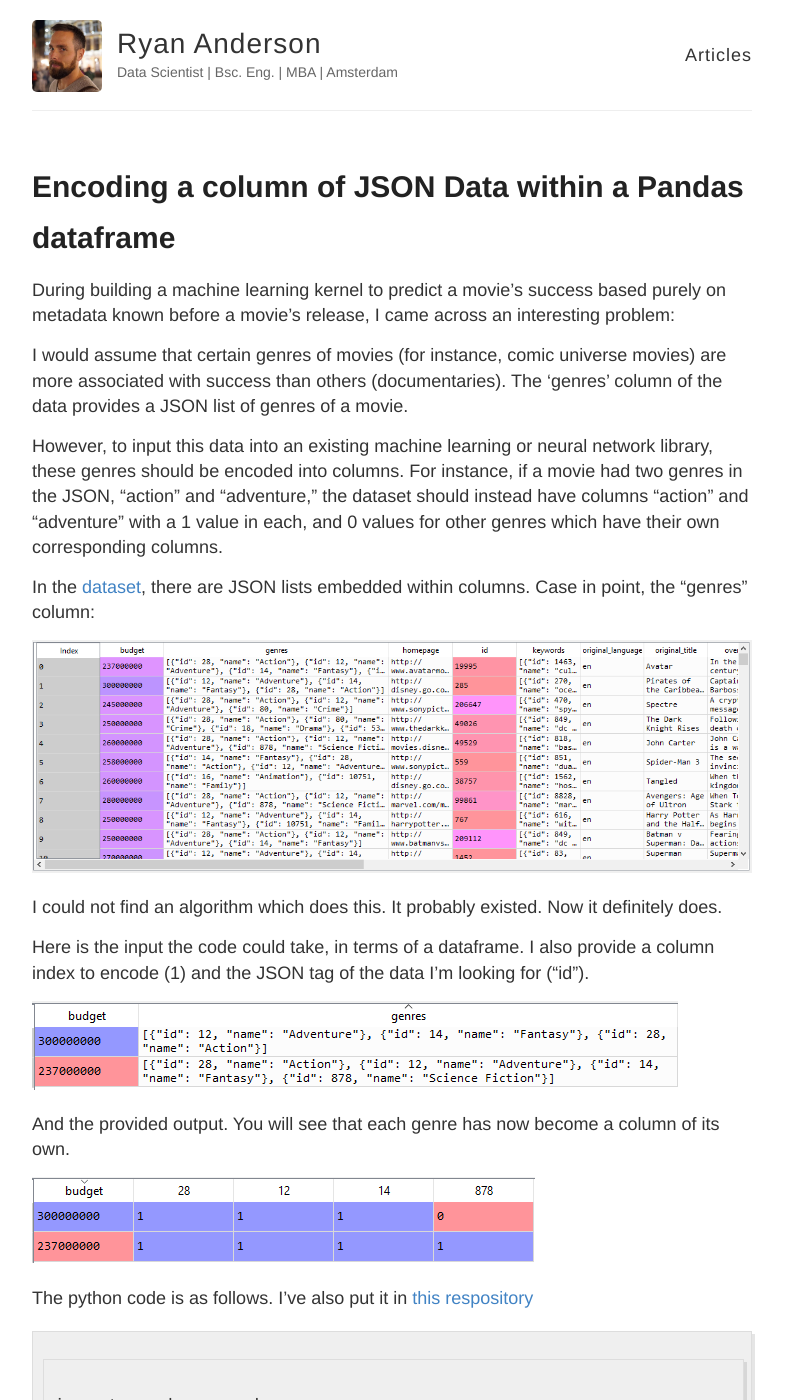
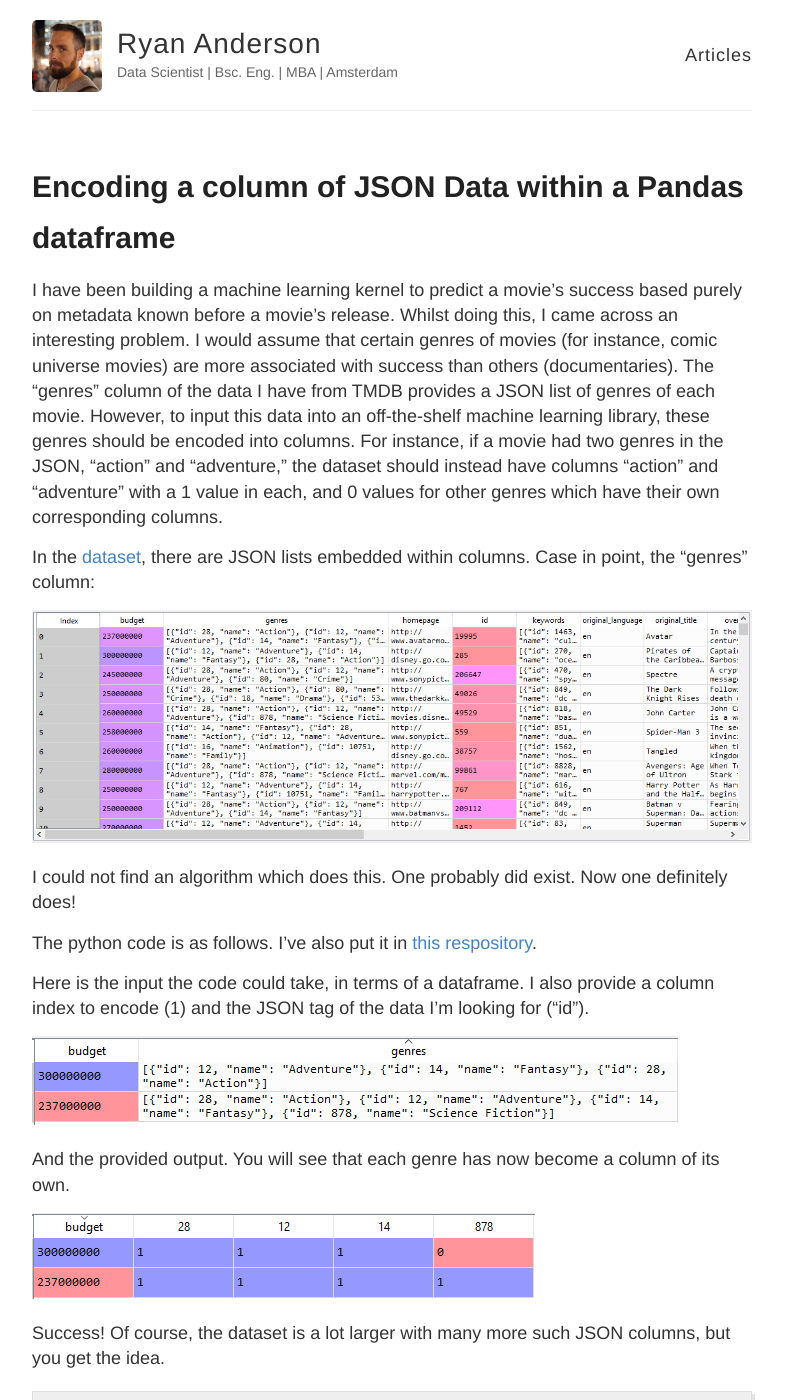
Before and after one commit to ryan-anderson-ds/ryan-anderson-ds.github.io, a Jekyll site: the page built from _posts/2019-08-01-Encoding-JSON-Data-Within-A-Pandas-Dataframe.md, in a window 1280 px wide and 1400 px high. Shown: the whole window, without its empty margins (248-1034 px from the left). Built offline with Jekyll 4.4.1, drawn with Linux system fonts in a browser that asks for light colours.

Commit message:
Update 2019-08-01-Encoding-JSON-Data-Within-A-Pandas-Dataframe.md

```diff
--- a/_posts/2019-08-01-Encoding-JSON-Data-Within-A-Pandas-Dataframe.md
+++ b/_posts/2019-08-01-Encoding-JSON-Data-Within-A-Pandas-Dataframe.md
@@ -3,17 +3,15 @@ layout: post
 title: Encoding a column of JSON Data within a Pandas dataframe
 ---
 
-During building a machine learning kernel to predict a movie's success based purely on metadata known before a movie's release, I came across an interesting problem:
-
-I would assume that certain genres of movies (for instance, comic universe movies) are more associated with success than others (documentaries). The 'genres' column of the data provides a JSON list of genres of a movie.
-
-However, to input this data into an existing machine learning or neural network library, these genres should be encoded into columns. For instance, if a movie had two genres in the JSON, "action" and "adventure," the dataset should instead have columns "action" and "adventure" with a 1 value in each, and 0 values for other genres which have their own corresponding columns.
+I have been building a machine learning kernel to predict a movie's success based purely on metadata known before a movie's release. Whilst doing this, I came across an interesting problem. I would assume that certain genres of movies (for instance, comic universe movies) are more associated with success than others (documentaries). The "genres" column of the data I have from TMDB provides a JSON list of genres of each movie. However, to input this data into an off-the-shelf machine learning library, these genres should be encoded into columns. For instance, if a movie had two genres in the JSON, "action" and "adventure," the dataset should instead have columns "action" and "adventure" with a 1 value in each, and 0 values for other genres which have their own corresponding columns.
 
 In the [dataset](https://www.kaggle.com/tmdb/tmdb-movie-metadata), there are JSON lists embedded within columns. Case in point, the "genres" column:
 
 ![JSON movie data](../images/algo/encoding_json/data.png "JSON movie data")
 
-I could not find an algorithm which does this. It probably existed. Now it definitely does.
+I could not find an algorithm which does this. One probably did exist. Now one definitely does!
+
+The python code is as follows. I've also put it in [this respository](https://github.com/rian-van-den-ander/encode_json_data_within_dataframe).
 
 Here is the input the code could take, in terms of a dataframe. I also provide a column index to encode (1) and the JSON tag of the data I'm looking for ("id").
 
@@ -23,7 +21,7 @@ And the provided output. You will see that each genre has now become a column of
 
 ![JSON movie data](../images/algo/encoding_json/output.png "Algorithm output")
 
-The python code is as follows. I've also put it in [this respository](https://github.com/rian-van-den-ander/encode_json_data_within_dataframe)
+Success! Of course, the dataset is a lot larger with many more such JSON columns, but you get the idea.
 
 ~~~~
 
```
